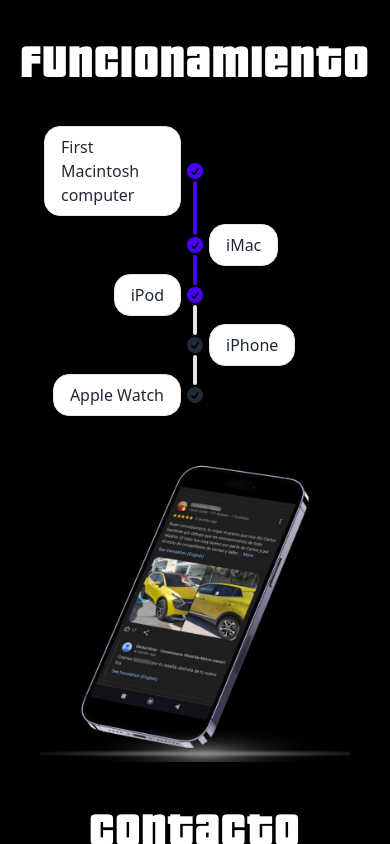
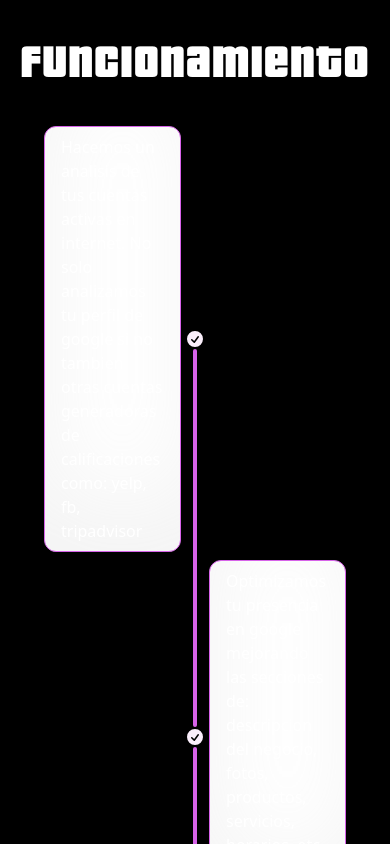
Before and after one commit to Kojimena/critiqstars, a Next.js app: page / in a window 390 px wide. Shown: the part 8840-9684 px from the top of the page. Built offline with nearby package versions, Linux system fonts and the light colour scheme.

Commit message:
update timeline

```diff
--- a/app/page.jsx
+++ b/app/page.jsx
@@ -154,6 +154,16 @@ export default function Home() {
             <Timeline />
             <Image src="/assets/images/functioning.png" alt="Picture of the author" width={500} height={500} />
           </div>
+          <div className='flex flex-col lg:flex-row items-center justify-center w-full pt-10'>
+            <div className='flex flex-col items-start justify-start lg:w-1/2 lg:h-96 p-2'>
+              <Tittle title={"¿Cómo lo hacemos?"} color={"#d763e9"} />
+              <Subtitle text={"Todas las reseñas son de personas 100% reales que yo pago para que te ponga la reseña desde su cuenta personal. Todas son cuentas y nombres de habla Hispana y alta actividad."} color={"#fff"} />
+            </div>
+            <div className='flex flex-col items-start justify-start lg:w-1/2 lg:h-96 p-2'>
+              <Tittle title={"Servicio que utilizamos"} color={"#d763e9"} />
+              <Subtitle text={"Rating trust, consiste en buscar a gente que conoce el negocio y pedirles su opinión. Si es positiva, les pedimos que la pongan en Google Maps a cambio de una pequeña recompensa. Si es negativa no se lo pedimos y simplemente le damos las gracias por su aportación."} color={"#fff"} />
+            </div>
+          </div>
 
         </div>
       </section>
--- a/components/Timeline/Timeline.jsx
+++ b/components/Timeline/Timeline.jsx
@@ -4,41 +4,41 @@ const Timeline = () => {
   return (
     <ul className="timeline xs:timeline-vertical lg:timeline-horizontal">
   <li>
-    <div className="timeline-start timeline-box">First Macintosh computer</div>
+    <div className="timeline-start timeline-box max-w-48 purpleshadow text-white"> Hacemos un analisis de tus cuentas activas en internet. No solo analizamos tu perfil de google si no tambien otras cuentas generadoras de calificaciones como: yelp, fb, tripadvisor </div>
     <div className="timeline-middle">
-      <svg xmlns="http://www.w3.org/2000/svg" viewBox="0 0 20 20" fill="currentColor" className="w-5 h-5 text-primary"><path fillRule="evenodd" d="M10 18a8 8 0 100-16 8 8 0 000 16zm3.857-9.809a.75.75 0 00-1.214-.882l-3.483 4.79-1.88-1.88a.75.75 0 10-1.06 1.061l2.5 2.5a.75.75 0 001.137-.089l4-5.5z" clipRule="evenodd" /></svg>
+      <svg xmlns="http://www.w3.org/2000/svg" viewBox="0 0 20 20" fill="currentColor" className="w-5 h-5 text-purpleultralight"><path fillRule="evenodd" d="M10 18a8 8 0 100-16 8 8 0 000 16zm3.857-9.809a.75.75 0 00-1.214-.882l-3.483 4.79-1.88-1.88a.75.75 0 10-1.06 1.061l2.5 2.5a.75.75 0 001.137-.089l4-5.5z" clipRule="evenodd" /></svg>
     </div>
-    <hr className="bg-primary"/>
+    <hr className="bg-purpleneon"/>
   </li>
   <li>
-  <hr className="bg-primary"/>
+  <hr className="bg-purpleneon"/>
     <div className="timeline-middle">
-      <svg xmlns="http://www.w3.org/2000/svg" viewBox="0 0 20 20" fill="currentColor" className="w-5 h-5 text-primary"><path fillRule="evenodd" d="M10 18a8 8 0 100-16 8 8 0 000 16zm3.857-9.809a.75.75 0 00-1.214-.882l-3.483 4.79-1.88-1.88a.75.75 0 10-1.06 1.061l2.5 2.5a.75.75 0 001.137-.089l4-5.5z" clipRule="evenodd" /></svg>
+      <svg xmlns="http://www.w3.org/2000/svg" viewBox="0 0 20 20" fill="currentColor" className="w-5 h-5 text-purpleultralight"><path fillRule="evenodd" d="M10 18a8 8 0 100-16 8 8 0 000 16zm3.857-9.809a.75.75 0 00-1.214-.882l-3.483 4.79-1.88-1.88a.75.75 0 10-1.06 1.061l2.5 2.5a.75.75 0 001.137-.089l4-5.5z" clipRule="evenodd" /></svg>
     </div>
-    <div className="timeline-end timeline-box">iMac</div>
-    <hr className="bg-primary"/>
+    <div className="timeline-end timeline-box max-w-48 purpleshadow text-white">Optimizamos tu presencia en google mejorando las secciones de: descripcion del negocio, fotos, productos, servicios, horarios, etc … (*opcional )</div>
+    <hr className="bg-purpleneon"/>
   </li>
   <li>
-    <hr className="bg-primary"/>
-    <div className="timeline-start timeline-box">iPod</div>
+    <hr className="bg-purpleneon"/>
+    <div className="timeline-start timeline-box max-w-48 purpleshadow text-white">Mediante el trusting rating, solicitamos a las personas que dejen su opinión sincera (en caso de ser positiva) en tu cuenta de google maps</div>
     <div className="timeline-middle">
-      <svg xmlns="http://www.w3.org/2000/svg" viewBox="0 0 20 20" fill="currentColor" className="w-5 h-5 text-primary"><path fillRule="evenodd" d="M10 18a8 8 0 100-16 8 8 0 000 16zm3.857-9.809a.75.75 0 00-1.214-.882l-3.483 4.79-1.88-1.88a.75.75 0 10-1.06 1.061l2.5 2.5a.75.75 0 001.137-.089l4-5.5z" clipRule="evenodd" /></svg>
+      <svg xmlns="http://www.w3.org/2000/svg" viewBox="0 0 20 20" fill="currentColor" className="w-5 h-5 text-purpleultralight"><path fillRule="evenodd" d="M10 18a8 8 0 100-16 8 8 0 000 16zm3.857-9.809a.75.75 0 00-1.214-.882l-3.483 4.79-1.88-1.88a.75.75 0 10-1.06 1.061l2.5 2.5a.75.75 0 001.137-.089l4-5.5z" clipRule="evenodd" /></svg>
     </div>
     <hr/>
   </li>
   <li>
     <hr/>
     <div className="timeline-middle">
-      <svg xmlns="http://www.w3.org/2000/svg" viewBox="0 0 20 20" fill="currentColor" className="w-5 h-5"><path fillRule="evenodd" d="M10 18a8 8 0 100-16 8 8 0 000 16zm3.857-9.809a.75.75 0 00-1.214-.882l-3.483 4.79-1.88-1.88a.75.75 0 10-1.06 1.061l2.5 2.5a.75.75 0 001.137-.089l4-5.5z" clipRule="evenodd" /></svg>
+      <svg xmlns="http://www.w3.org/2000/svg" viewBox="0 0 20 20" fill="currentColor" className="w-5 h-5 text-purpleultralight"><path fillRule="evenodd" d="M10 18a8 8 0 100-16 8 8 0 000 16zm3.857-9.809a.75.75 0 00-1.214-.882l-3.483 4.79-1.88-1.88a.75.75 0 10-1.06 1.061l2.5 2.5a.75.75 0 001.137-.089l4-5.5z" clipRule="evenodd" /></svg>
     </div>
-    <div className="timeline-end timeline-box">iPhone</div>
+    <div className="timeline-end timeline-box max-w-40 purpleshadow text-white">Reporte de cierre mensual que incluye: reseñas subidas y mejora en tu rating</div>
     <hr/>
   </li>
   <li>
     <hr/>
-    <div className="timeline-start timeline-box">Apple Watch</div>
+    <div className="timeline-start timeline-box max-w-40 purpleshadow text-white">Reporte de cierre mensual del perfomance de otras plataformas generadoras de calificaciones</div>
     <div className="timeline-middle">
-      <svg xmlns="http://www.w3.org/2000/svg" viewBox="0 0 20 20" fill="currentColor" className="w-5 h-5"><path fillRule="evenodd" d="M10 18a8 8 0 100-16 8 8 0 000 16zm3.857-9.809a.75.75 0 00-1.214-.882l-3.483 4.79-1.88-1.88a.75.75 0 10-1.06 1.061l2.5 2.5a.75.75 0 001.137-.089l4-5.5z" clipRule="evenodd" /></svg>
+      <svg xmlns="http://www.w3.org/2000/svg" viewBox="0 0 20 20" fill="currentColor" className="w-5 h-5 text-purpleultralight"><path fillRule="evenodd" d="M10 18a8 8 0 100-16 8 8 0 000 16zm3.857-9.809a.75.75 0 00-1.214-.882l-3.483 4.79-1.88-1.88a.75.75 0 10-1.06 1.061l2.5 2.5a.75.75 0 001.137-.089l4-5.5z" clipRule="evenodd" /></svg>
     </div>
   </li>
 </ul>
```
